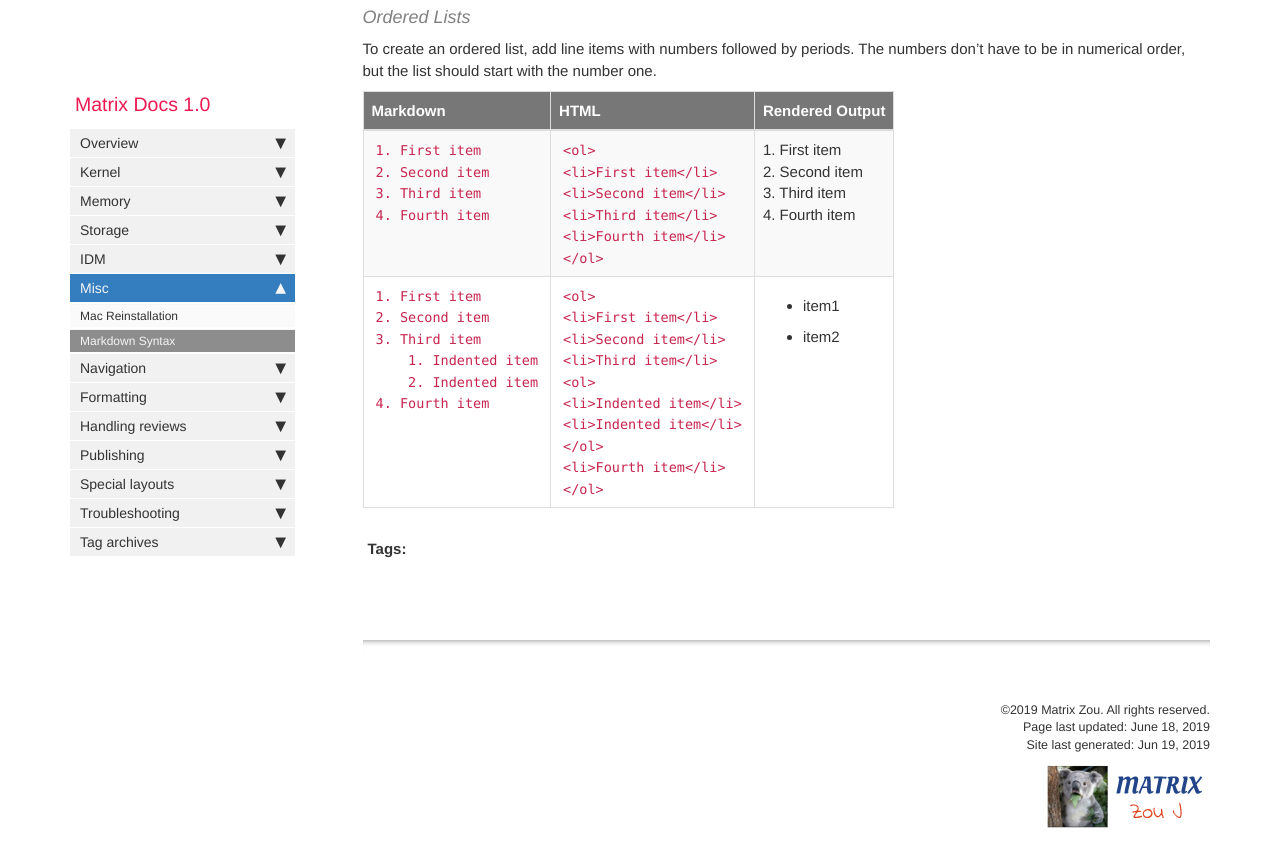
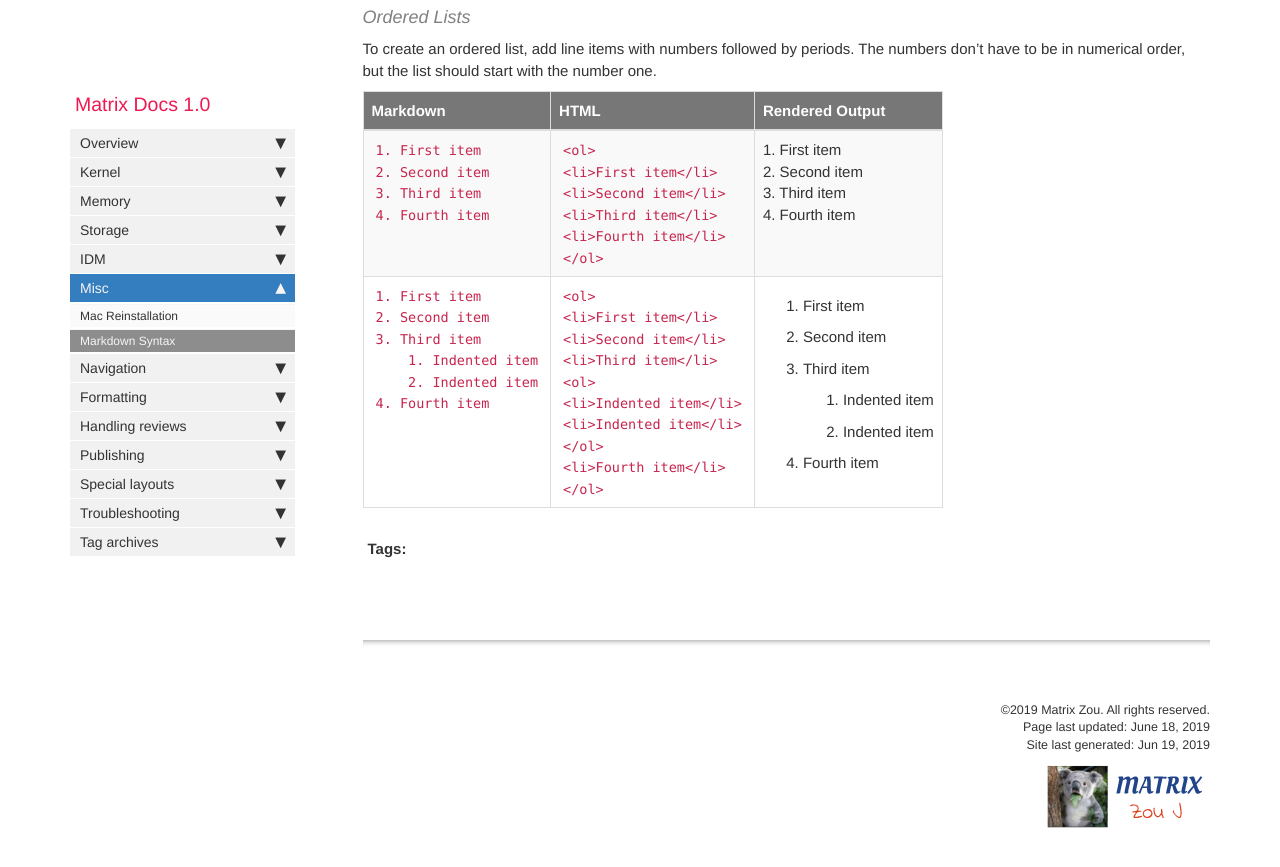
Before and after one commit to matrixzj/documentations, a Jekyll site: the page built from pages/misc/misc_markdown.md, in a window 1280 px wide and 900 px high, scrolled down 3065 px. Shown: the top 867 px of the window. Built offline with Jekyll 4.4.1, drawn with Linux system fonts in a browser that asks for light colours; comment, search, counter and statistics services are not loaded.

Commit message:
There are 1 files have been modified at 2019-06-19 04:38:14 . 	-rw-r--r-- 1 jzou ops 5750 Jun 19 04:38 pages/misc/misc_markdown.md No files have been added. No files have been deleted. No file type has been changed.

```diff
--- a/pages/misc/misc_markdown.md
+++ b/pages/misc/misc_markdown.md
@@ -97,7 +97,7 @@
 **Markdown** | **HTML** | **Rendered Output**
 ------------- | ------------- | -----
 `1. First item`<br>`2. Second item`<br>`3. Third item`<br>`4. Fourth item ` | `<ol>`<br>`<li>First item</li>`<br>`<li>Second item</li>`<br>`<li>Third item</li>`<br>`<li>Fourth item</li>`<br>`</ol> ` | 1. First item<br>2. Second item<br>3. Third item<br>4. Fourth item
-`1. First item`<br>`2. Second item`<br>`3. Third item`<br>`    1. Indented item`<br>`    2. Indented item`<br>`4. Fourth item ` | `<ol>`<br>`<li>First item</li>`<br>`<li>Second item</li>`<br>`<li>Third item</li>`<br>`<ol>`<br>`<li>Indented item</li>`<br>`<li>Indented item</li>`<br>`</ol>`<br>`<li>Fourth item</li>`<br>`</ol> ` | {::nomarkdown}<ul><li>item1</li><li>item2</li></ul>{:/}
+`1. First item`<br>`2. Second item`<br>`3. Third item`<br>`    1. Indented item`<br>`    2. Indented item`<br>`4. Fourth item ` | `<ol>`<br>`<li>First item</li>`<br>`<li>Second item</li>`<br>`<li>Third item</li>`<br>`<ol>`<br>`<li>Indented item</li>`<br>`<li>Indented item</li>`<br>`</ol>`<br>`<li>Fourth item</li>`<br>`</ol> ` | {::nomarkdown}<ol><li>First item</li><li>Second item</li><li>Third item</li><ol><li>Indented item</li><li>Indented item</li></ol><li>Fourth item</li></ol>{:/}
 {: .table-bordered }
 
 {% include links.html %}
```
